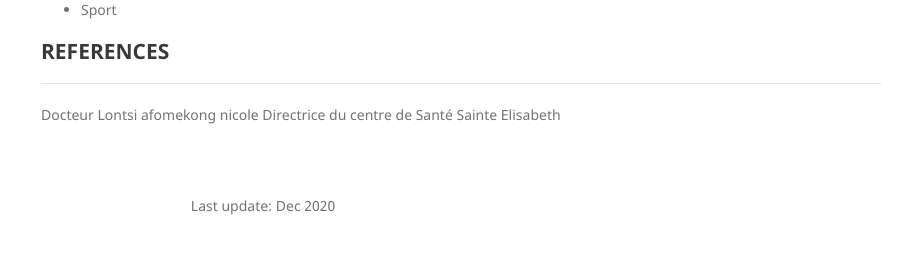
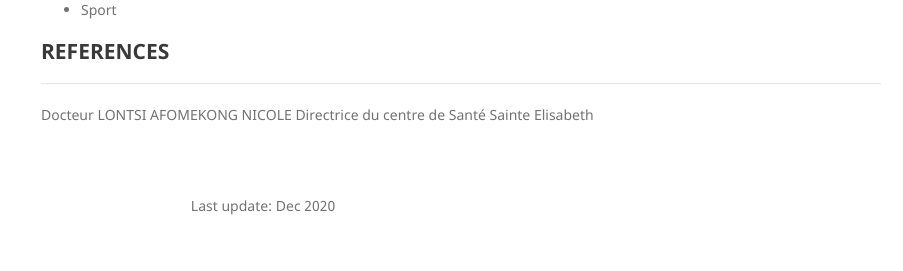
Before and after one commit to ornela1998/ornela1998.github.io, a Jekyll site: the page built from index.md, in a window 1280 px wide. Shown: the part 1817-2088 px from the top of the page, without its empty margins (377-1280 px from the left). Built offline with Jekyll 4.4.1, drawn with Linux system fonts in a browser that asks for light colours; nearby versions of some CDN libraries; our own code applies the rules of GitHub Pages for plain Markdown files; a style sheet for code colours, icons or effects is not loaded.

```diff
--- a/index.md
+++ b/index.md
@@ -86,4 +86,4 @@ _________________________________________________________________
 ## REFERENCES
 _________________________________________________________________
 
-Docteur Lontsi afomekong nicole Directrice du centre de Santé Sainte Elisabeth
+Docteur LONTSI AFOMEKONG NICOLE Directrice du centre de Santé Sainte Elisabeth
```
